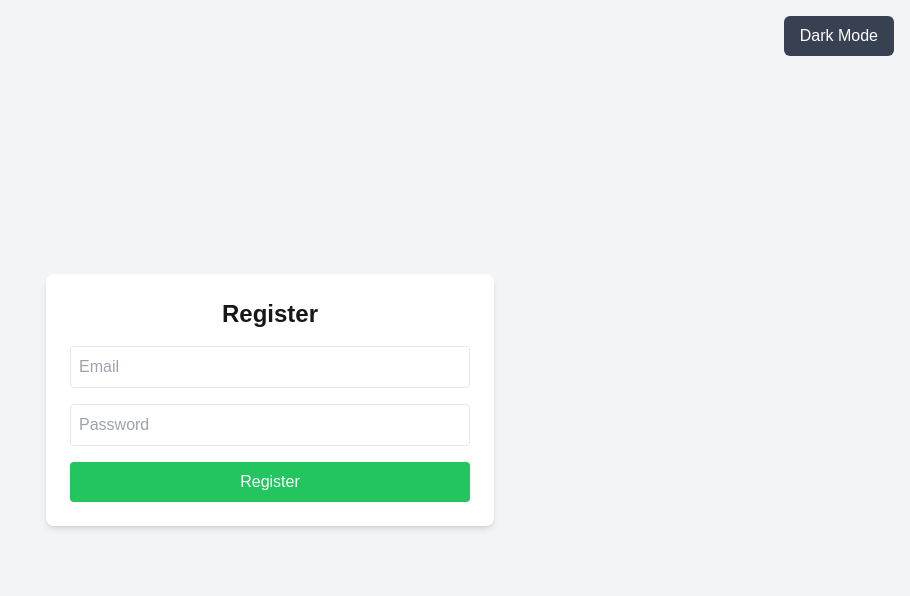
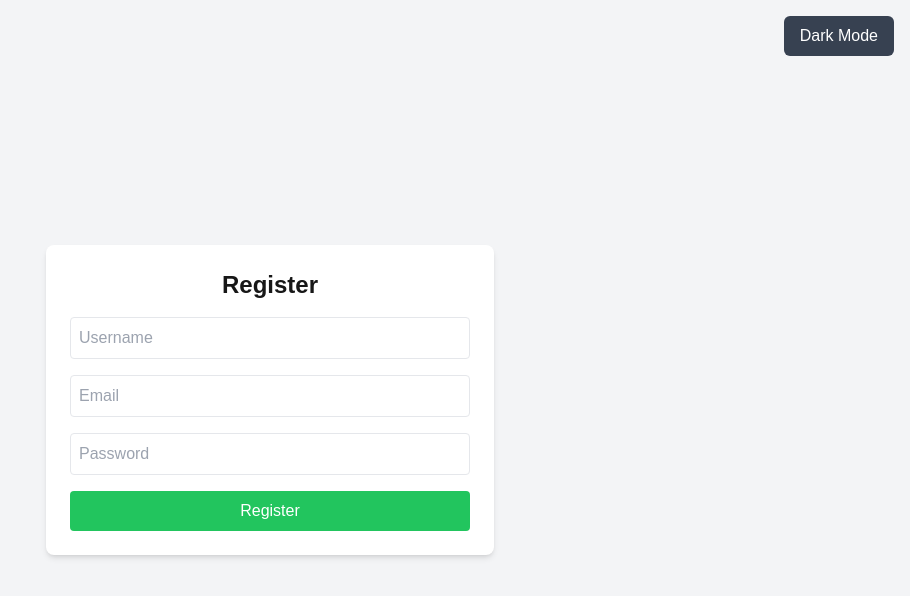
Before and after one commit to jinkim477/seng401-group-project-team-11, a Next.js app in the folder smartserve-frontend/: page /register in a window 1280 px wide. Shown: the top 596 px of the page, without its empty margins (370-1280 px from the left). Built offline with nearby package versions, Linux system fonts and the light colour scheme.

Commit message:
Added username field

```diff
--- a/smartserve-frontend/app/register/page.tsx
+++ b/smartserve-frontend/app/register/page.tsx
@@ -5,6 +5,7 @@ import { useRouter } from "next/navigation";
 export default function RegisterPage() {
   const router = useRouter();
   const [email, setEmail] = useState("");
+  const [username, setUsername] = useState("");
   const [password, setPassword] = useState("");
   const [error, setError] = useState("");
 
@@ -15,7 +16,7 @@ export default function RegisterPage() {
       const res = await fetch("http://localhost:8080/api/auth/register", {
         method: "POST",
         headers: { "Content-Type": "application/json" },
-        body: JSON.stringify({ email, password }),
+        body: JSON.stringify({ username, email, password }),
       });
 
       if (!res.ok) {
@@ -34,6 +35,14 @@ export default function RegisterPage() {
         <h2 className="text-2xl font-bold text-center mb-4">Register</h2>
         {error && <p className="text-red-500 text-sm">{error}</p>}
         <form onSubmit={handleRegister} className="space-y-4">
+        <input
+            type="username"
+            placeholder="Username"
+            className="w-full p-2 border rounded"
+            value={username}
+            onChange={(e) => setUsername(e.target.value)}
+            required
+          />
           <input
             type="email"
             placeholder="Email"
```
